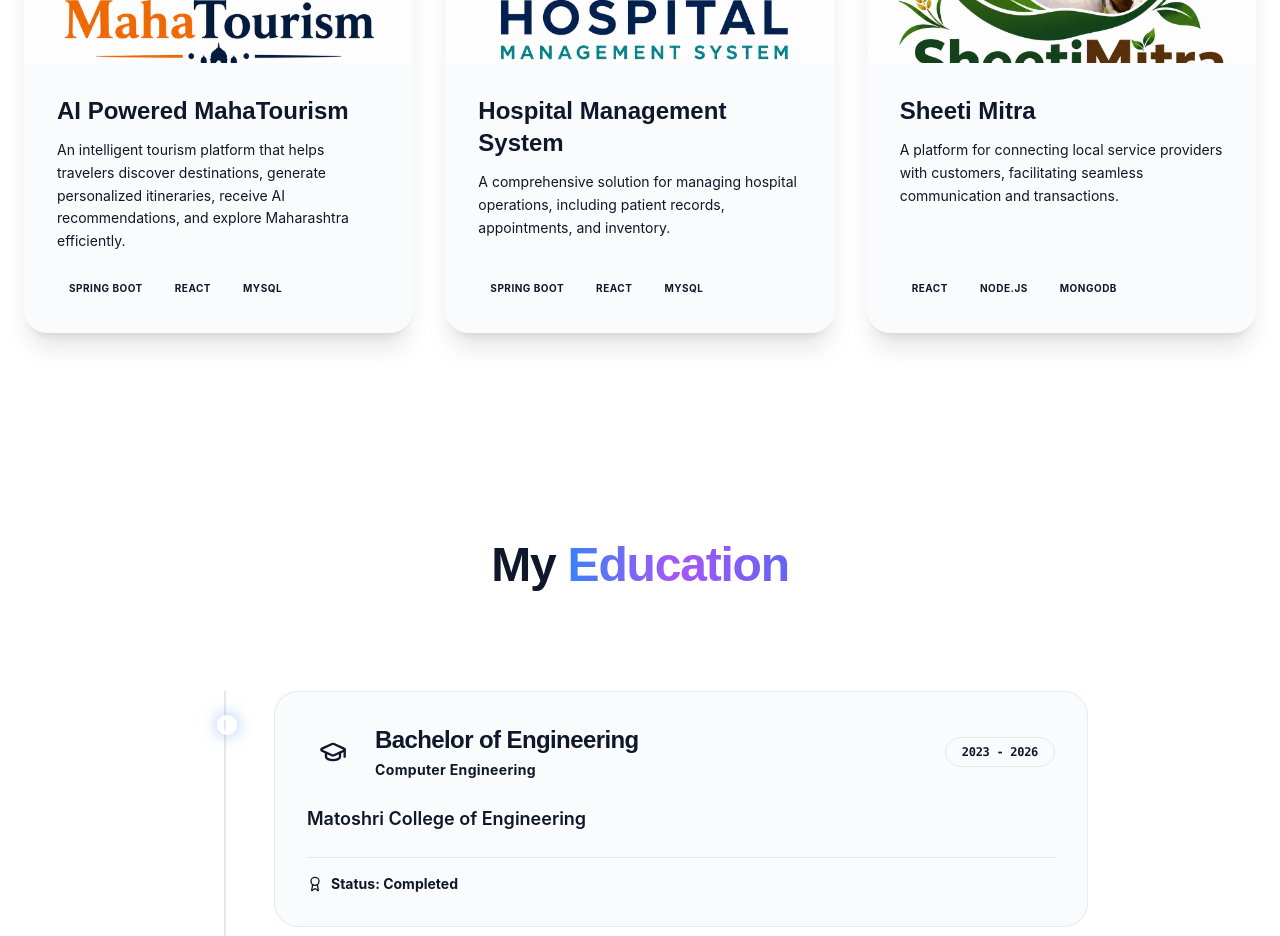
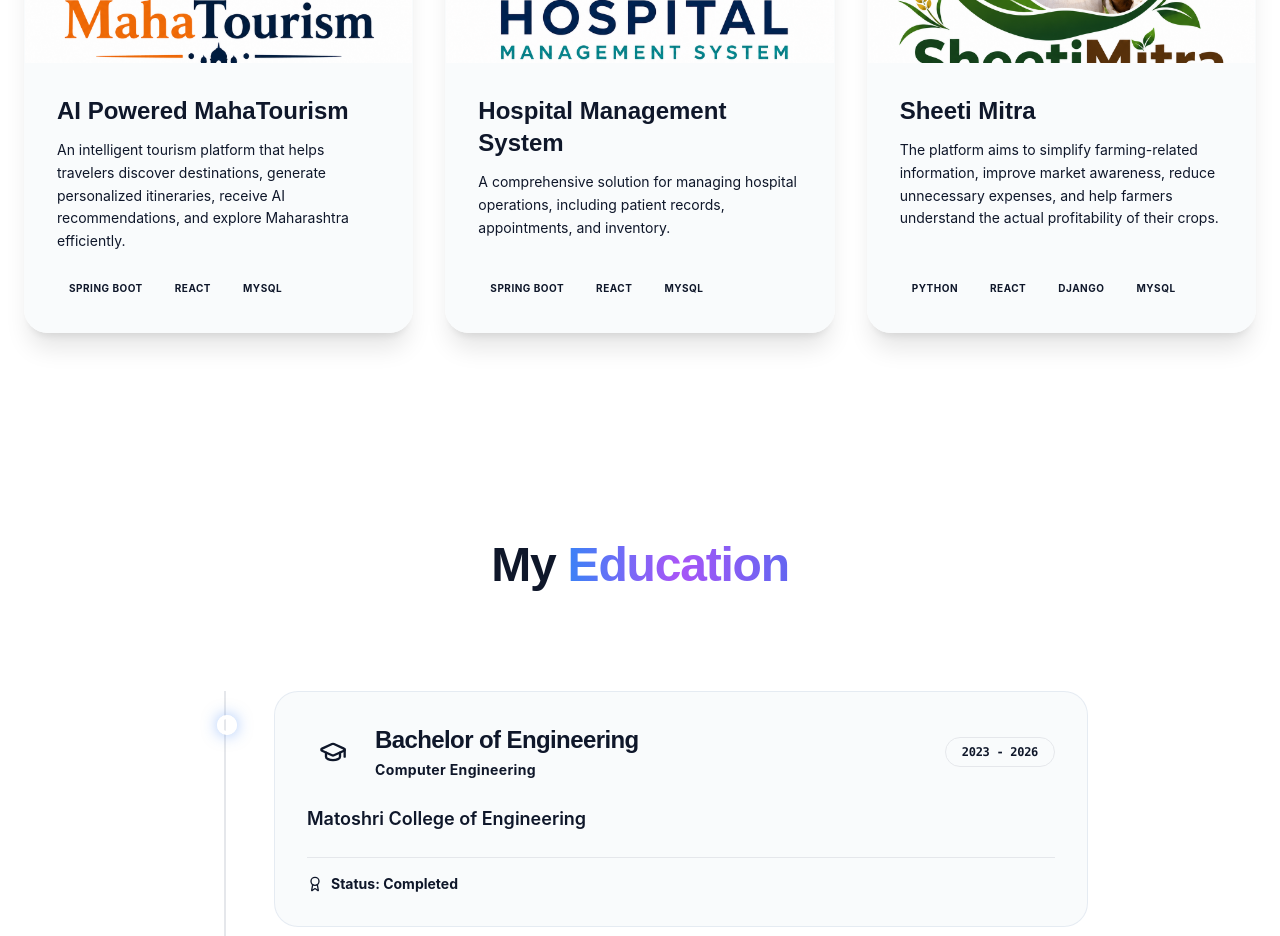
Before and after one commit to PrasadDayal/Portfolio, a React (Vite) app: page / in a window 1280 px wide. Shown: the part 3560-4496 px from the top of the page. Built offline with nearby package versions, Linux system fonts and the light colour scheme.

Commit message:
Update Portfolio

```diff
--- a/src/components/Projects.tsx
+++ b/src/components/Projects.tsx
@@ -52,8 +52,8 @@ const projects = [
 
   {
     title: 'Sheeti Mitra',
-    description: 'A platform for connecting local service providers with customers, facilitating seamless communication and transactions.',
-    tags: ['React', 'Node.js', 'MongoDB'],
+    description: 'The platform aims to simplify farming-related information, improve market awareness, reduce unnecessary expenses, and help farmers understand the actual profitability of their crops.',
+    tags: ['Python', 'React', 'Django', 'MySQL'],
     image: sheetiMitra,
     github: '#',
     demo: '#',
```
